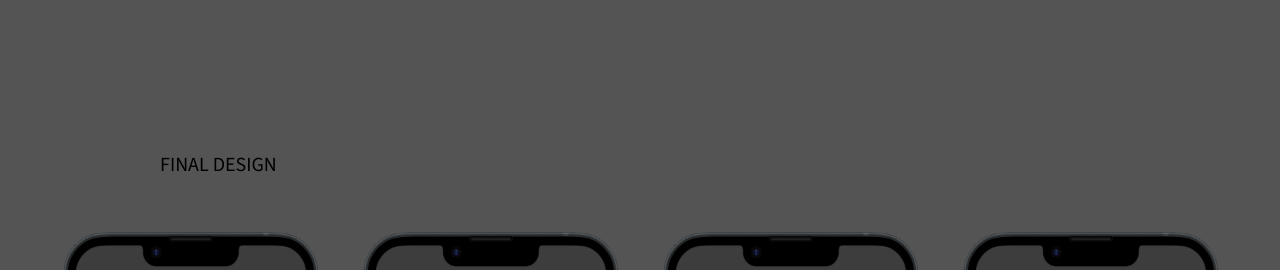
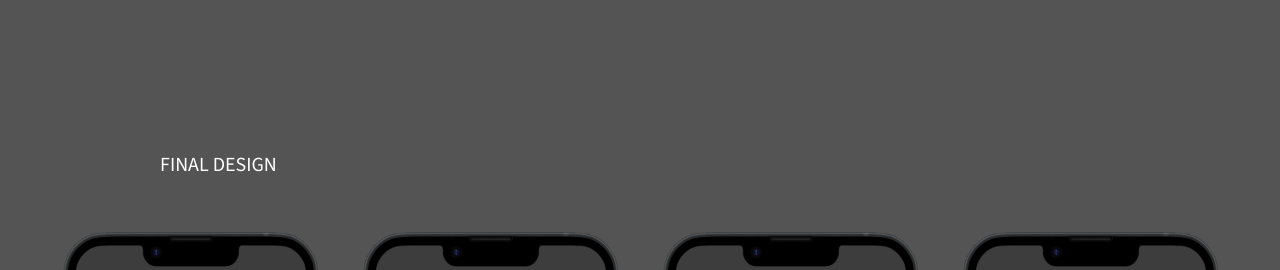
Before and after one commit to mshoemaker1/MyPortfolio, a Next.js app: page /projects/trapped-downtown in a window 1280 px wide. Shown: the part 11654-11924 px from the top of the page. Built offline with nearby package versions, Linux system fonts and the light colour scheme.

Commit message:
white text

```diff
--- a/app/projects/trapped-downtown/page.tsx
+++ b/app/projects/trapped-downtown/page.tsx
@@ -408,7 +408,7 @@ export default function TrappedDowntown() {
         </div>
       </div>
       <div className="bg-neutral-550 py-20">
-        <Section title="Final design" disableBottomPadding />
+        <Section title="Final design" bgColor="neutral" disableBottomPadding />
         <div className="flex flex-row flex-wrap justify-center">
           <Image
             src={finalDesign1}
@@ -446,7 +446,7 @@ export default function TrappedDowntown() {
         />
         <div className="flex flex-row mx-12 lg:mx-48 justify-around">
           <div className="mx-2">
-            <p>Original Landing Page</p>
+            <p className="text-white">Original Landing Page</p>
             <div className="rounded-lg overflow-y-scroll w-[300px] h-[500px] mt-1">
               <Image
                 src={originalHome}
@@ -457,7 +457,7 @@ export default function TrappedDowntown() {
             </div>
           </div>
           <div className="mx-2">
-            <p>
+            <p className="text-white">
               Updated Home Page -{" "}
               <a
                 target="_blank"
```
